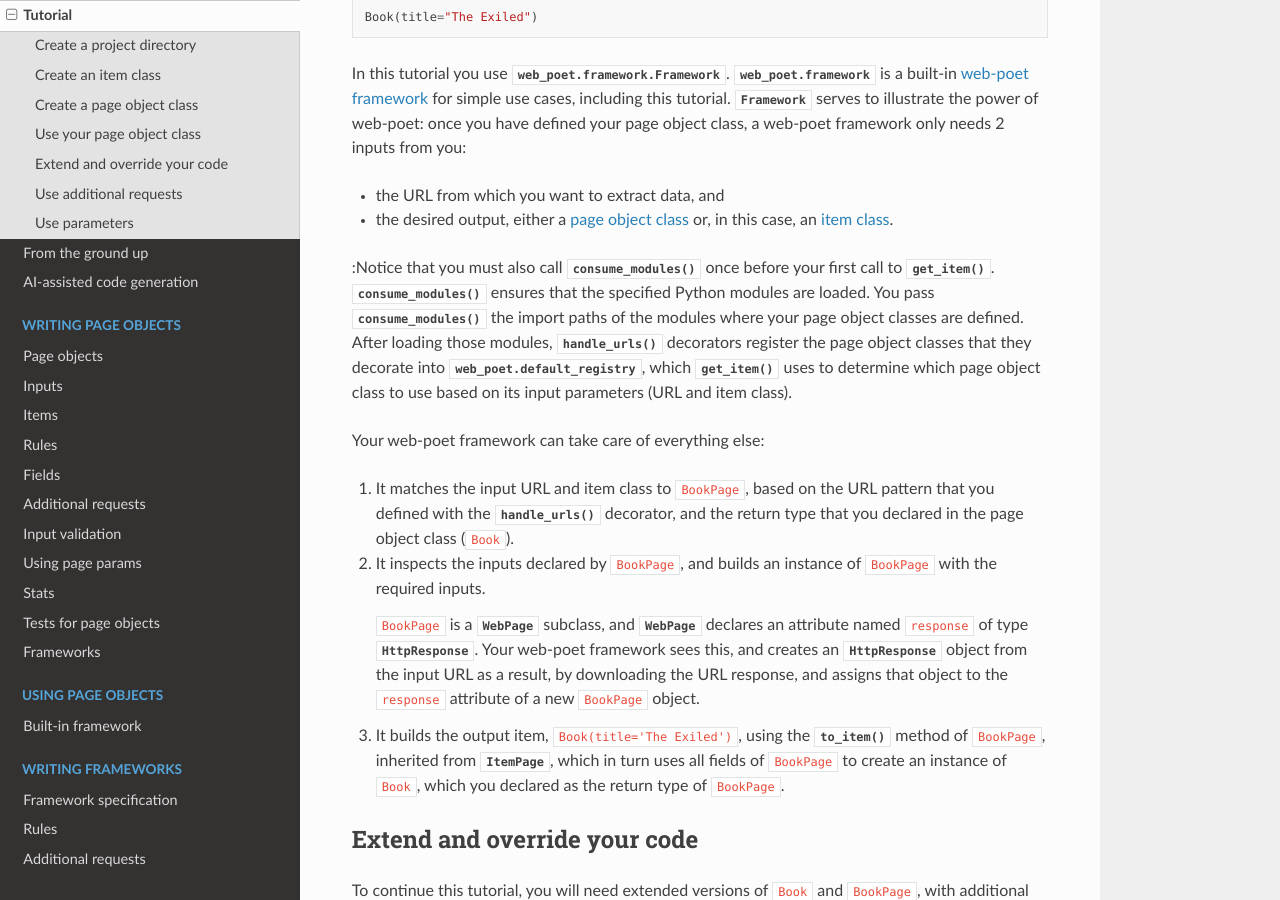
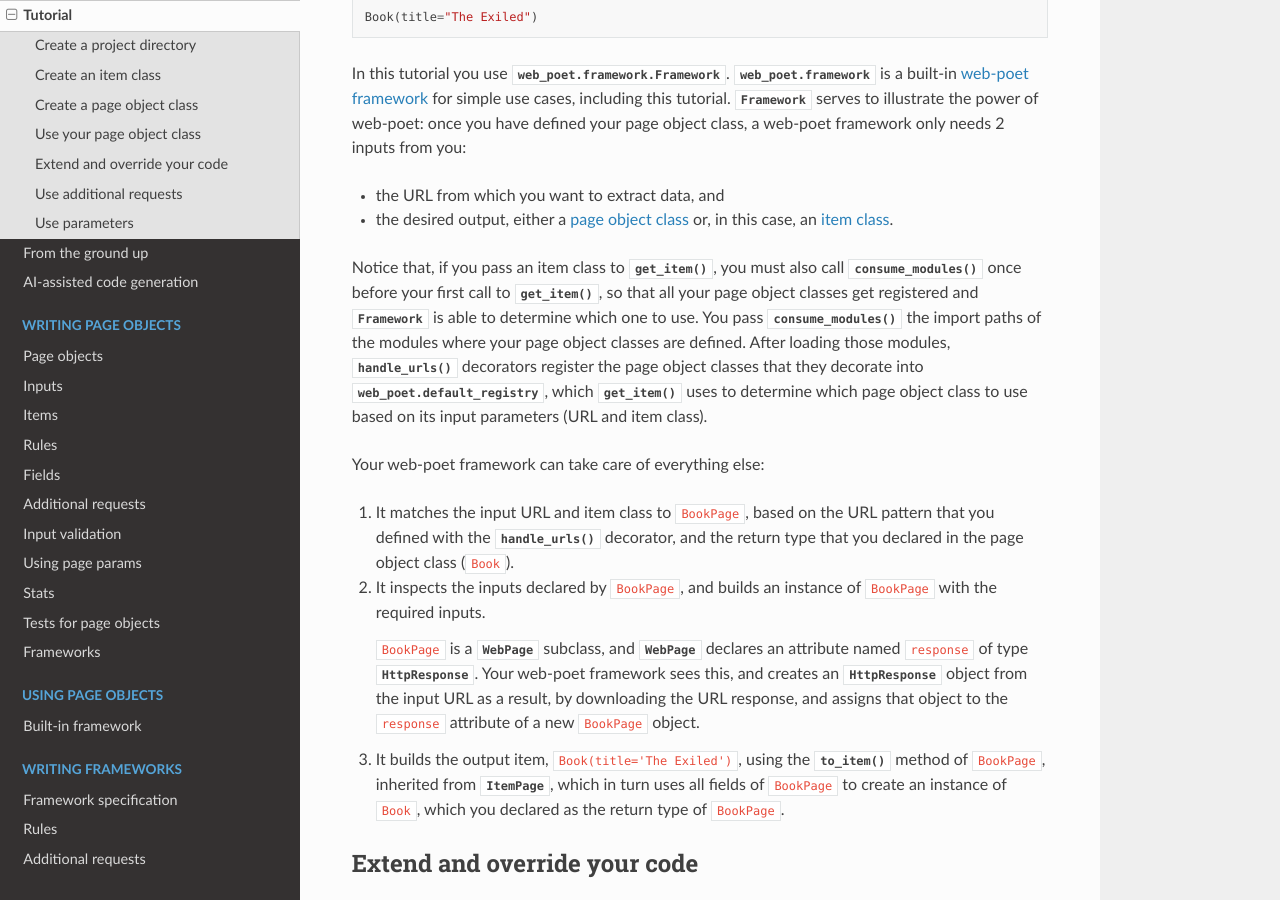
Before and after one commit to scrapinghub/web-poet, a Sphinx documentation site: the page built from docs/intro/tutorial.rst, in a window 1280 px wide and 900 px high, scrolled down 4128 px. Built offline with Sphinx 7.4.7 and the Read the Docs theme 3.1.0, drawn with Linux system fonts in a browser that asks for light colours.

Commit message:
Address feedback

```diff
--- a/docs/intro/tutorial.rst
+++ b/docs/intro/tutorial.rst
@@ -221,13 +221,16 @@ only needs 2 inputs from you:
 -   the desired output, either a :ref:`page object class <page-object-classes>`
     or, in this case, an :ref:`item class <items>`.
 
-:Notice that you must also call :func:`~web_poet.rules.consume_modules` once
-before your first call to :meth:`~web_poet.framework.Framework.get_item`.
-:func:`~web_poet.rules.consume_modules` ensures that the specified Python
-modules are loaded. You pass :func:`~web_poet.rules.consume_modules` the import
-paths of the modules where your page object classes are defined. After loading
-those modules, :meth:`~web_poet.handle_urls` decorators register the page
-object classes that they decorate into :data:`web_poet.default_registry`, which
+Notice that, if you pass an item class to
+:meth:`~web_poet.framework.Framework.get_item`, you must also call
+:func:`~web_poet.rules.consume_modules` once before your first call to
+:meth:`~web_poet.framework.Framework.get_item`, so that all your page object
+classes get registered and :class:`~web_poet.framework.Framework` is able to
+determine which one to use. You pass :func:`~web_poet.rules.consume_modules`
+the import paths of the modules where your page object classes are defined.
+After loading those modules, :meth:`~web_poet.handle_urls` decorators register
+the page object classes that they decorate into
+:data:`web_poet.default_registry`, which
 :meth:`~web_poet.framework.Framework.get_item` uses to determine which page
 object class to use based on its input parameters (URL and item class).
 
```
Also changed, not shown: 2 other files.
